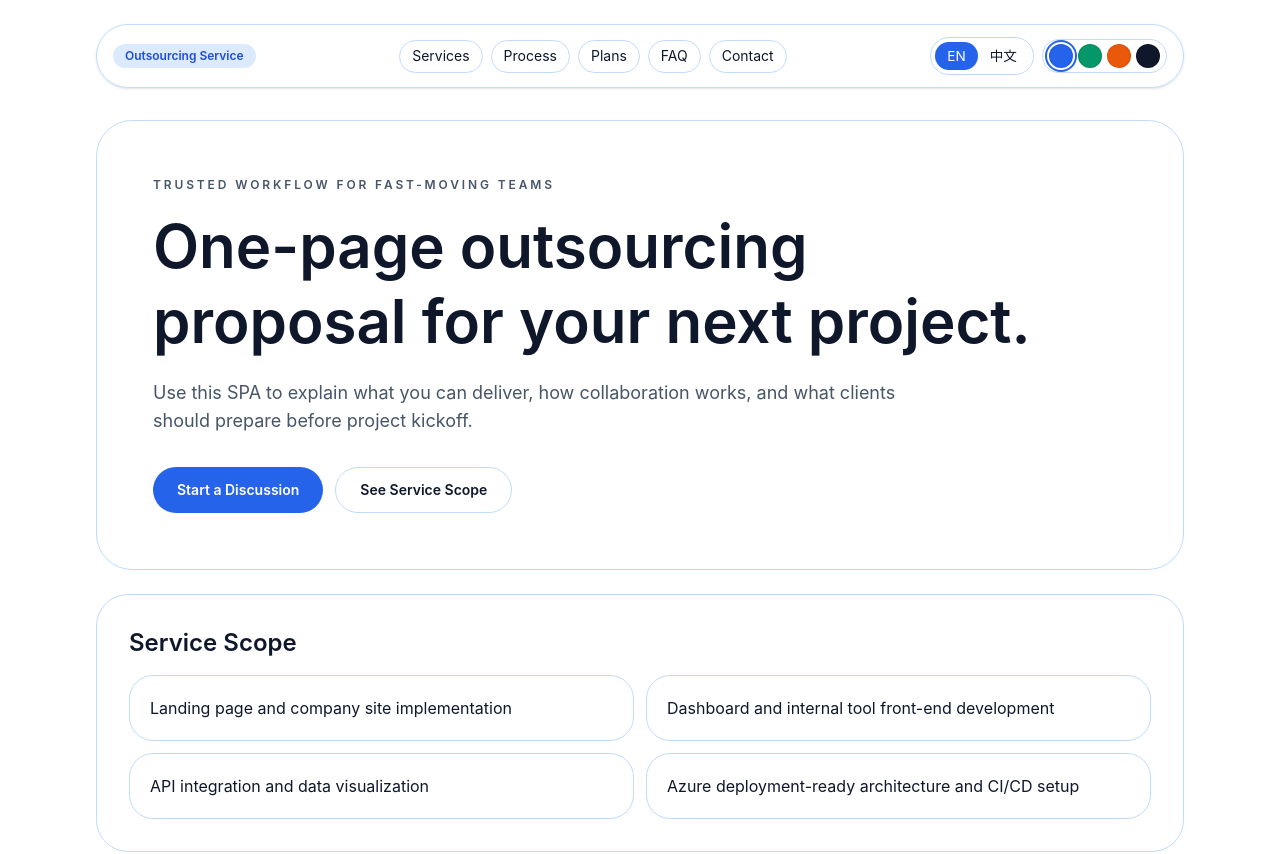
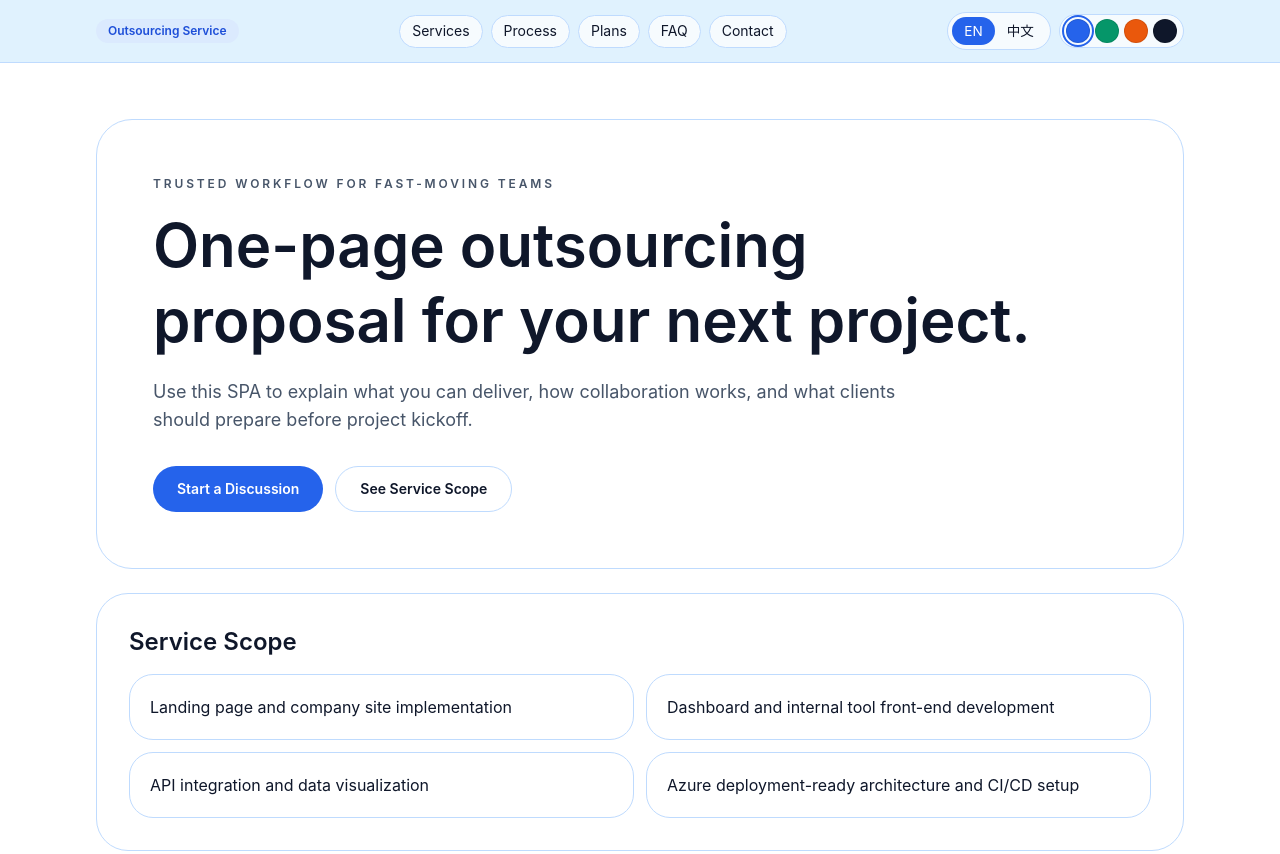
Before and after one commit to TurtleGods/DemoApp, an Angular app: page / in a window 1280 px wide. Shown: the top 854 px of the page. Built offline with nearby package versions, Linux system fonts and the light colour scheme.

Commit message:
feat 修改top bar with backgroun color

```diff
--- a/src/app/app.css
+++ b/src/app/app.css
@@ -5,6 +5,7 @@
 
 .theme-ocean {
   --bg: linear-gradient(140deg, #eff6ff 0%, #dbeafe 45%, #ecfeff 100%);
+  --header: #e0f2fe;
   --panel: #ffffffd9;
   --panel-border: #bfdbfe;
   --text: #0f172a;
@@ -18,6 +19,7 @@
 
 .theme-forest {
   --bg: linear-gradient(140deg, #ecfdf5 0%, #d1fae5 45%, #f0fdf4 100%);
+  --header: #dcfce7;
   --panel: #ffffffe0;
   --panel-border: #a7f3d0;
   --text: #052e16;
@@ -31,6 +33,7 @@
 
 .theme-sunset {
   --bg: linear-gradient(140deg, #fff7ed 0%, #ffedd5 45%, #fef3c7 100%);
+  --header: #ffedd5;
   --panel: #ffffffd9;
   --panel-border: #fed7aa;
   --text: #431407;
@@ -47,6 +50,7 @@
     radial-gradient(circle at 15% 20%, rgb(59 130 246 / 0.18), transparent 35%),
     radial-gradient(circle at 85% 10%, rgb(168 85 247 / 0.2), transparent 32%),
     linear-gradient(150deg, #020617 0%, #0b1120 42%, #111827 100%);
+  --header: rgb(15 23 42 / 0.9);
   --panel: rgb(15 23 42 / 0.82);
   --panel-border: rgb(148 163 184 / 0.25);
   --text: #e2e8f0;
--- a/src/app/app.html
+++ b/src/app/app.html
@@ -1,8 +1,8 @@
 <div class="min-h-screen bg-[var(--bg)] text-[var(--text)] transition-colors duration-500" [class]="themeClass()">
-  <div class="mx-auto w-full max-w-6xl px-4 pb-12 pt-6 md:px-8">
-    <header
-      class="sticky top-4 z-20 rounded-full border border-[var(--panel-border)] bg-[var(--panel)]/85 px-4 py-3 shadow-sm backdrop-blur-xl"
-    >
+  <header
+    class="sticky top-0 z-30 w-full border-b border-[var(--panel-border)] bg-[var(--header)] backdrop-blur-xl"
+  >
+    <div class="mx-auto w-full max-w-6xl px-4 py-3 md:px-8">
       <div class="flex flex-wrap items-center justify-between gap-3">
         <div class="inline-flex items-center gap-2 rounded-full bg-[var(--chip)] px-3 py-1 text-xs font-semibold text-[var(--chip-text)]">
           {{ content().heroBadge }}
@@ -29,8 +29,10 @@
           </div>
         </div>
       </div>
-    </header>
+    </div>
+  </header>
 
+  <div class="mx-auto w-full max-w-6xl px-4 pb-12 pt-6 md:px-8">
     <main class="mt-8 space-y-6">
       <section class="hero rounded-[2.25rem] border border-[var(--panel-border)] bg-[var(--panel)] p-8 md:p-14">
         <p class="text-xs font-semibold uppercase tracking-[0.24em] text-[var(--muted)]">{{ content().trustLine }}</p>
```
